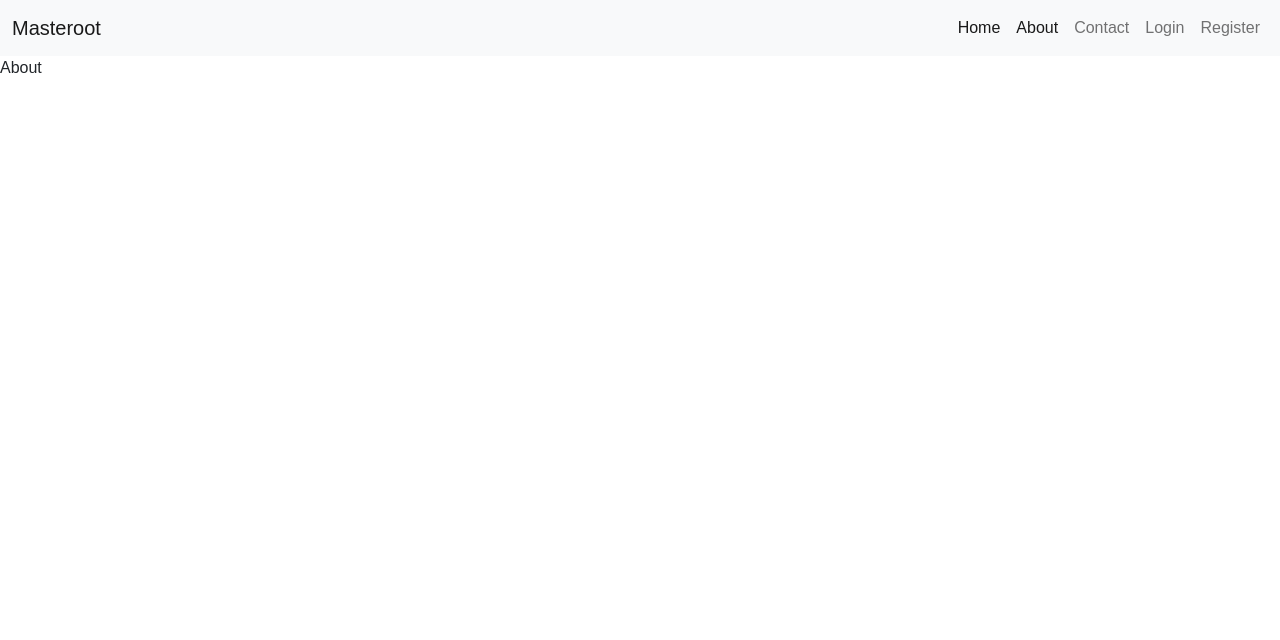
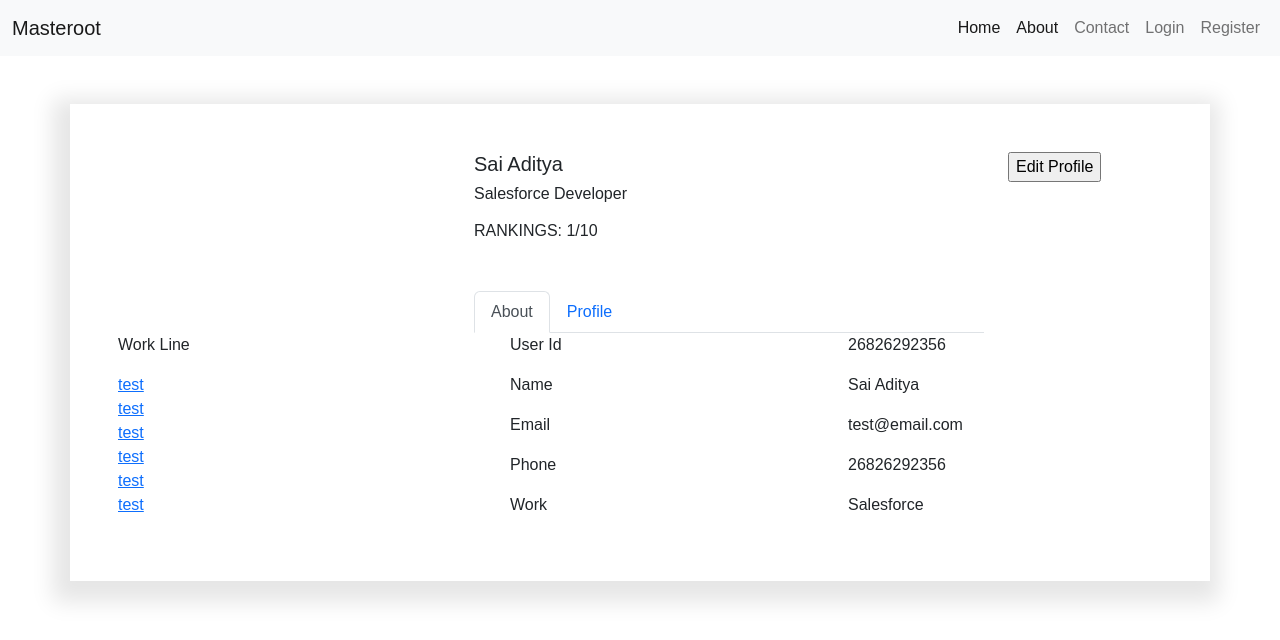
Before and after one commit to aditya6700/mern-stack, a React (Create React App) app in the folder client/: page /about in a window 1280 px wide. Shown: the top 640 px of the page. Built offline with nearby package versions, Linux system fonts and the light colour scheme.

Commit message:
about and home

```diff
--- a/client/src/index.css
+++ b/client/src/index.css
@@ -15,6 +15,7 @@ html{
   display: flex;
   flex-direction: row;
   justify-content: center;
+  box-shadow: -4px 8px 21px 13px rgba(0,0,0,0.1);
 }
 
 .register-form{
@@ -77,3 +78,20 @@ img{
   box-shadow: -4px 8px 21px 13px rgba(0,0,0,0.1);
   /* border: .2rem solid pink; */
 }
+
+.home{
+  height: 92vh;
+  background: rgb(159,202,223);
+  background: linear-gradient(90deg, rgba(159,202,223,1) 43%, rgba(172,241,224,1) 49%);
+}
+.home-content{
+  height: inherit;
+}
+
+.home span {
+  text-transform: uppercase;
+}
+
+.emp-profile{
+  box-shadow: -4px 8px 21px 13px rgba(0,0,0,0.1);
+}
--- a/client/src/pages/About.jsx
+++ b/client/src/pages/About.jsx
@@ -5,7 +5,143 @@ export default function About() {
   return (
     <>
       <Navbar />
-      <div>About</div>
+      <div className="container emp-profile mt-5 p-5">
+        <form method="">
+        <div className="row">
+          <div className="col-md-4">
+            {/* <img src={thapapic} alt="thapa" /> */}
+          </div>
+
+          <div className="col-md-6">
+            <div className="profile-head">
+              <h5>Sai Aditya</h5>
+              <h6>Salesforce Developer</h6>
+              <p className="profile-rating mt-3 mb-5">RANKINGS: <span> 1/10 </span></p>
+              <ul className="nav nav-tabs" role="tablist">
+                <li className="nav-item">
+                  <a class="nav-link active" id="home-tab" data-toggle="tab" href="#home" role="tab" aria-controls='home' aria-selected="true">About</a>
+                </li>
+                <li className="nav-item">
+                  <a class="nav-link" id="profile-tab" data-toggle="tab" href="#profile" role="tab" aria-controls='profile' aria-selected="false">Profile</a>
+                </li>
+              </ul>
+            </div>
+          </div>
+
+          <div className="col-md-2">
+              <input type="submit" className="profile-edit-btn"
+                name="btnAddMore" value="Edit Profile" />
+          </div>
+        </div>
+
+        <div className="row">
+          <div className="col-md-4">
+            <div className="profile-work">
+              <p>Work Line</p>
+              <a href="test"> test</a> <br />
+              <a href="test"> test</a> <br />
+              <a href="test"> test</a> <br />
+              <a href="test"> test</a> <br />
+              <a href="test"> test</a> <br />
+              <a href="test"> test</a> <br />
+            </div>
+          </div>
+          <div className="col-md-8 ps-5 about-info">
+            <div className="tab-content" id='myTabCsontent'>
+              <div className="tab-pane fade show active" id='home' role='tabpanel' aria-labelledby='home-tab'>
+                <div className="row">
+                  <div className="col-md-6">
+                      <label>User Id</label>
+                  </div>
+                  <div className="col-md-6">
+                    <p>26826292356</p>
+                  </div>
+                </div>
+                <div className="row">
+                  <div className="col-md-6">
+                      <label>Name</label>
+                  </div>
+                  <div className="col-md-6">
+                    <p>Sai Aditya</p>
+                  </div>
+                </div>
+                <div className="row">
+                  <div className="col-md-6">
+                      <label>Email</label>
+                  </div>
+                  <div className="col-md-6">
+                    <p>test@email.com</p>
+                  </div>
+                </div>
+                <div className="row">
+                  <div className="col-md-6">
+                      <label>Phone</label>
+                  </div>
+                  <div className="col-md-6">
+                    <p>26826292356</p>
+                  </div>
+                </div>
+                <div className="row">
+                  <div className="col-md-6">
+                      <label>Work</label>
+                  </div>
+                  <div className="col-md-6">
+                    <p>Salesforce</p>
+                  </div>
+                </div>
+              </div>
+            </div>
+          </div>
+
+          <div className="col-md-8 ps-5 profile-info">
+            <div className="tab-content" id='myTabCsontent'>
+              <div className="tab-pane fade" id='profike' role='tabpanel' aria-labelledby='profile-tab'>
+                <div className="row">
+                  <div className="col-md-6">
+                      <label>User Id</label>
+                  </div>
+                  <div className="col-md-6">
+                    <p>26826292356</p>
+                  </div>
+                </div>
+                <div className="row">
+                  <div className="col-md-6">
+                      <label>User Id</label>
+                  </div>
+                  <div className="col-md-6">
+                    <p>26826292356</p>
+                  </div>
+                </div>
+                <div className="row">
+                  <div className="col-md-6">
+                      <label>User Id</label>
+                  </div>
+                  <div className="col-md-6">
+                    <p>26826292356</p>
+                  </div>
+                </div>
+                <div className="row">
+                  <div className="col-md-6">
+                      <label>User Id</label>
+                  </div>
+                  <div className="col-md-6">
+                    <p>26826292356</p>
+                  </div>
+                </div>
+                <div className="row">
+                  <div className="col-md-6">
+                      <label>User Id</label>
+                  </div>
+                  <div className="col-md-6">
+                    <p>26826292356</p>
+                  </div>
+                </div>
+              </div>
+            </div>
+          </div>
+        </div>
+        </form>
+      </div>
     </>
   )
 }
--- a/client/src/pages/Home.jsx
+++ b/client/src/pages/Home.jsx
@@ -4,8 +4,14 @@ import Navbar from '../components/Navbar'
 export default function Home() {
   return (
     <>
-      <Navbar />
-      <div>Home</div>
+       <Navbar />
+      <section className="home ">
+
+        <div className="home-content d-flex flex-column justify-content-center align-items-center">
+          <p className="welcome fs-4">Welcome</p>
+        <h2 className="title">We are <span>Salesforce</span>  Developers</h2>
+        </div>
+      </section>
     </>
   )
 }
--- a/client/src/pages/Login.jsx
+++ b/client/src/pages/Login.jsx
@@ -9,7 +9,7 @@ export default function Login() {
       <Navbar />
       <section className="login">
         <div className="container">
-          <div className="form-content mt-5">
+          <div className="form-content mt-5 p-5">
           <div className="form-image">
               <figure>
                 <img src={login} alt="register" />
--- a/client/src/pages/Register.jsx
+++ b/client/src/pages/Register.jsx
@@ -9,7 +9,7 @@ export default function Register() {
       <Navbar />
       <section className="register">
         <div className="container">
-          <div className="form-content mt-5">
+          <div className="form-content mt-5 p-5">
             <div className="register-form">
               <h2 className="form-title ms-5">Sign Up</h2>
               <form action="Submit" className="userform">
```
